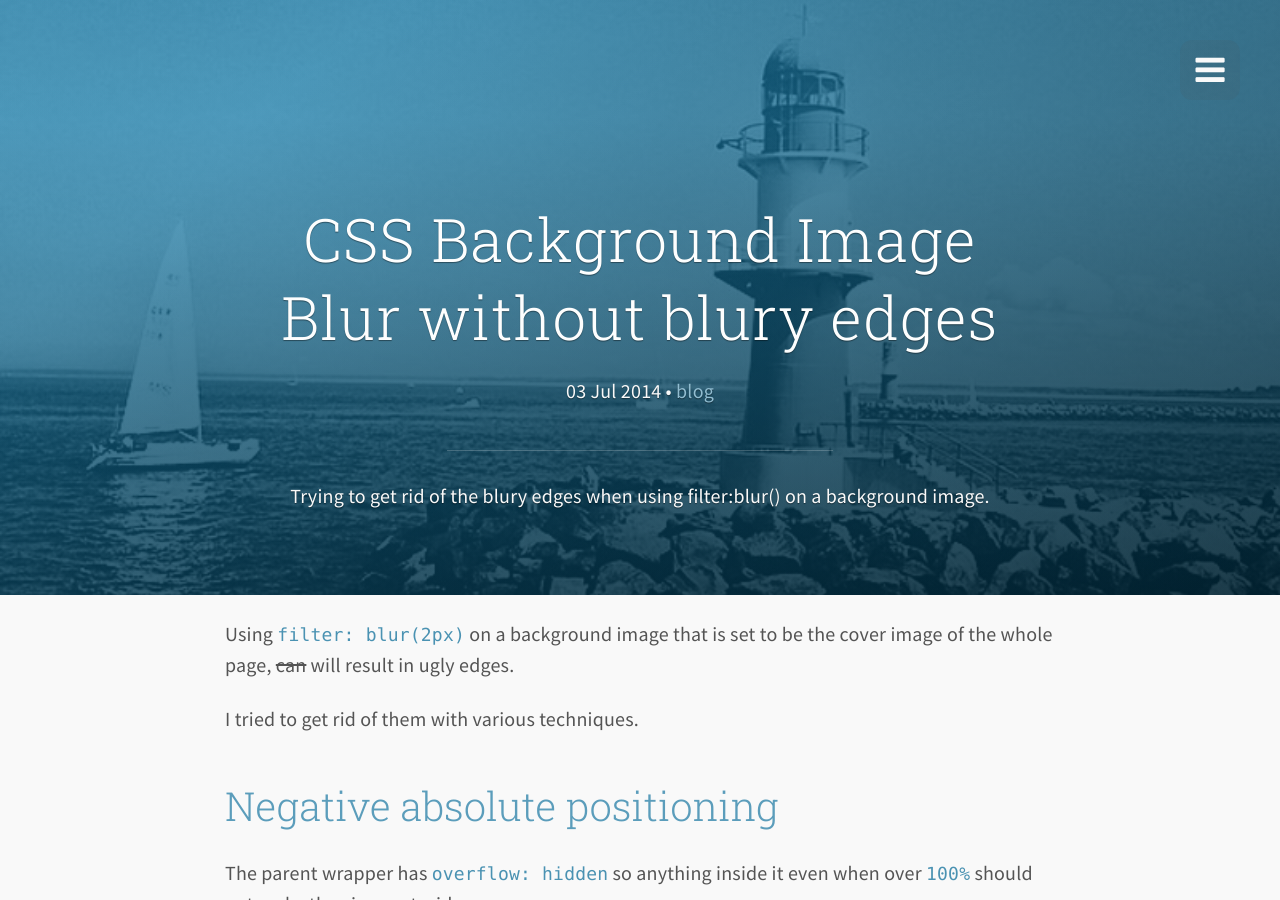
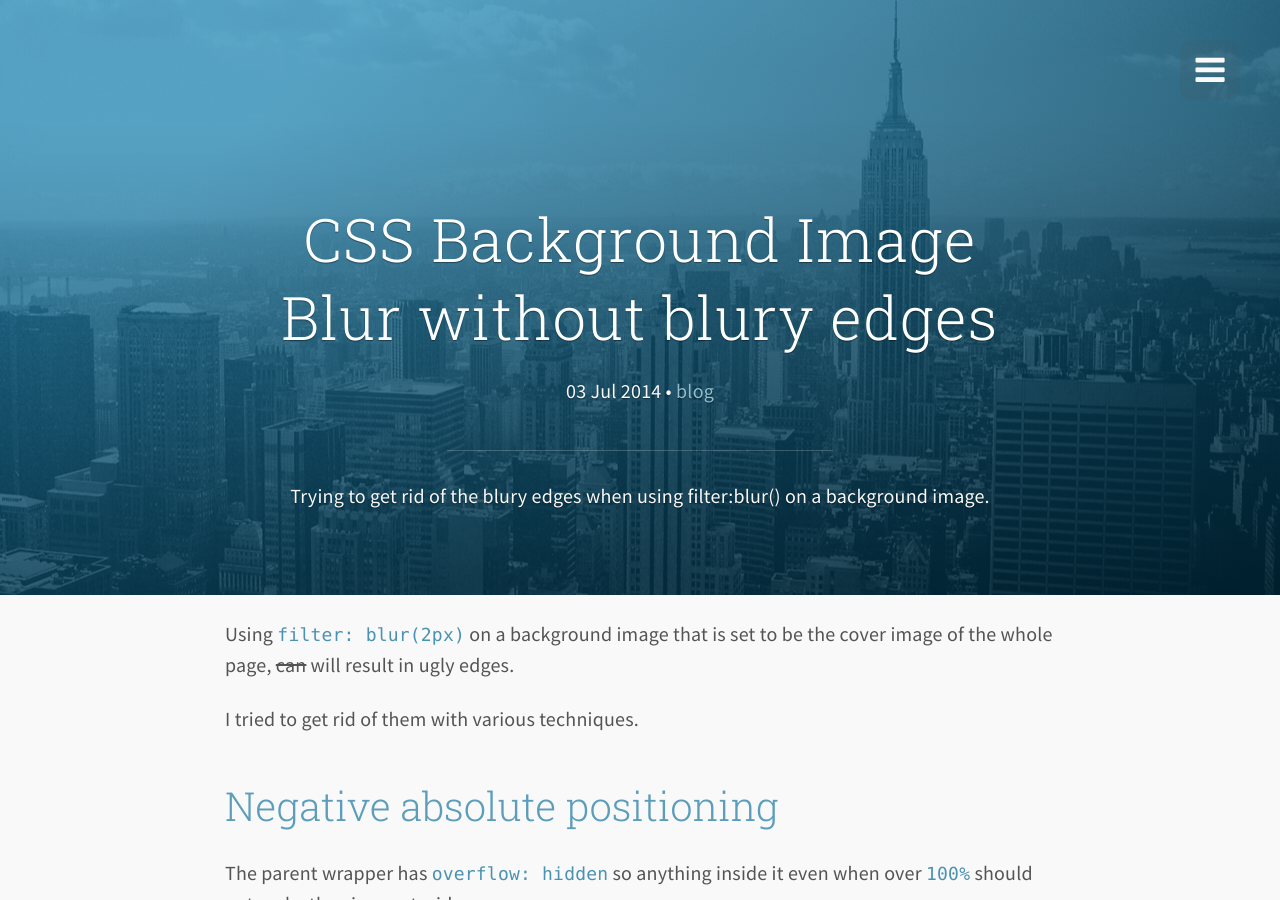
Before and after one commit to l4ci/l4ci.github.io, a Jekyll site: the page built from _posts/2014-07-03-css-background-image-blur-without-blury-edges.html, in a window 1280 px wide and 900 px high. Built offline with Jekyll 4.4.1, drawn with Linux system fonts in a browser that asks for light colours; nearby versions of some CDN libraries; Markdown is read by kramdown in place of the engine named in the settings.

Commit message:
fixed bg image

```diff
--- a/_posts/2014-07-03-css-background-image-blur-without-blury-edges.html
+++ b/_posts/2014-07-03-css-background-image-blur-without-blury-edges.html
@@ -4,7 +4,7 @@ layout:    post
 published: true
 tags:      blog
 excerpt:   Trying to get rid of the blury edges when using filter:blur() on a background image.
-cover:     cover_nl_june_2014.jpg
+cover:     cover_big_city.jpg
 ---
 <div class="outer">
   <section class="container padding--m--bottom">
```
